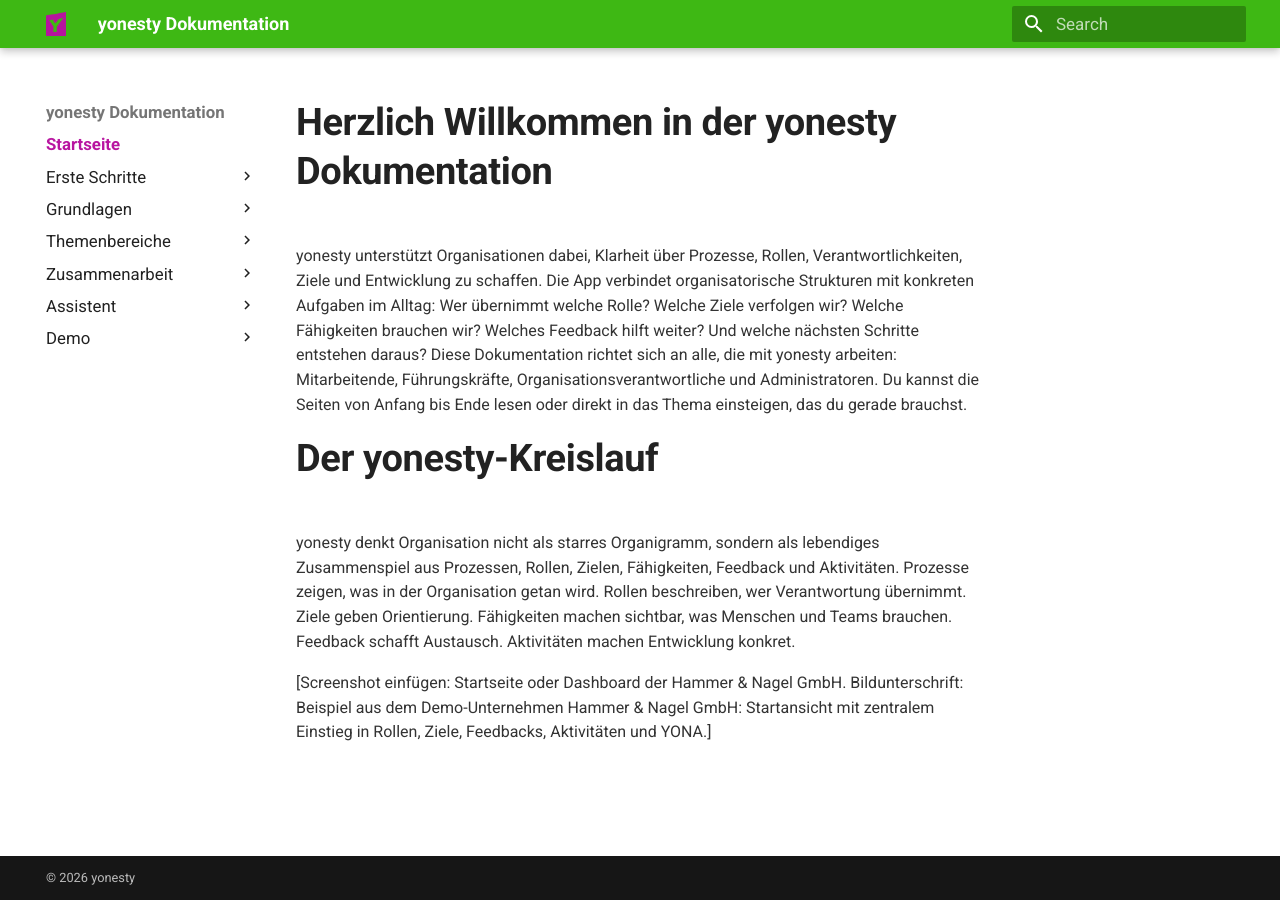
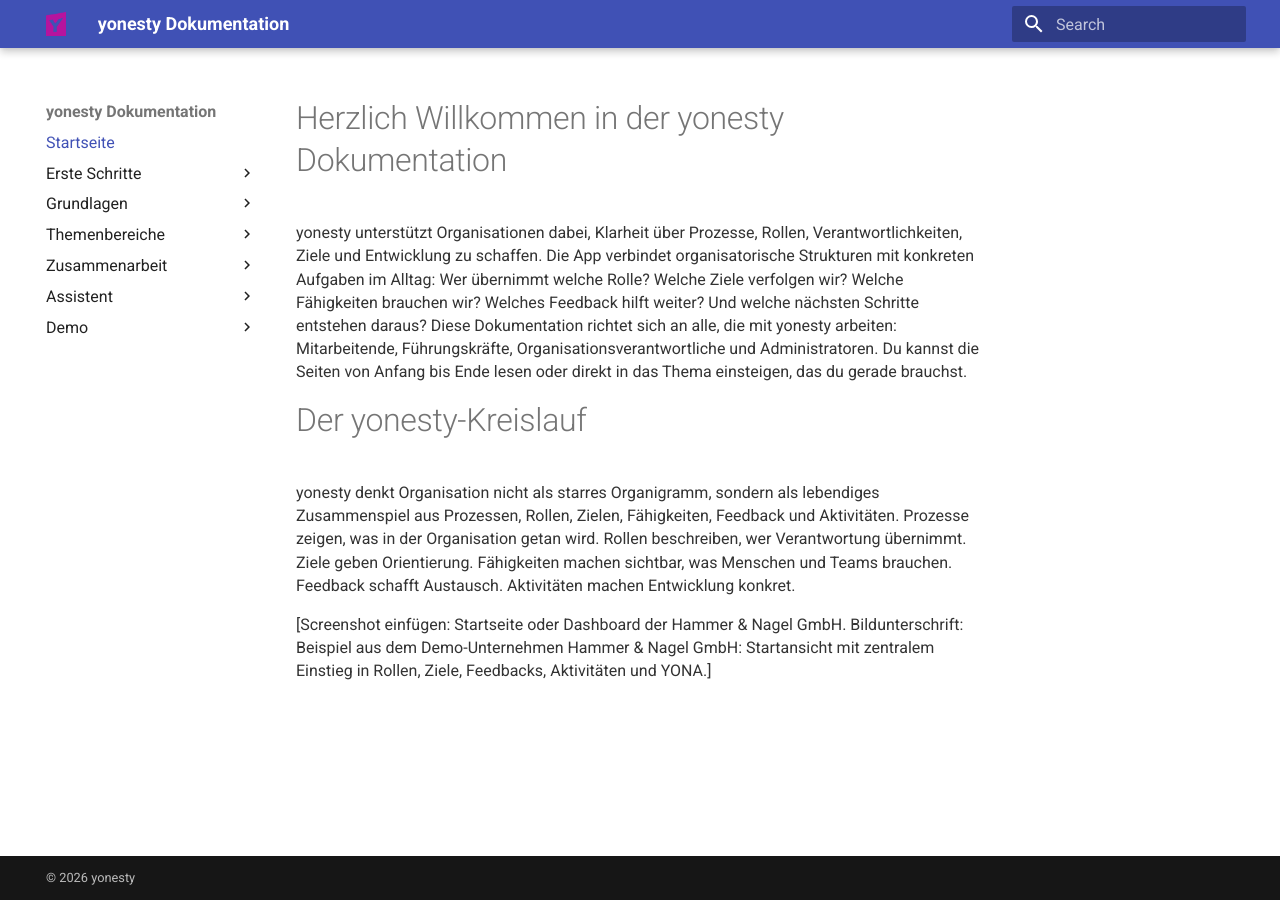
Before and after one commit to ricohaenelsoletti/yonesty, an MkDocs documentation site: the page built from docs/index.md, in a window 1280 px wide. Built offline with MkDocs 1.6.1 and Material for MkDocs 9.7.7, drawn with Linux system fonts in a browser that asks for light colours.

Commit message:
Refactor CSS styles for documentation elements
Updated various font sizes and styles for consistency across documentation elements.

```diff
--- a/docs/stylesheets/yonesty.css
+++ b/docs/stylesheets/yonesty.css
@@ -1,110 +1,38 @@
-/* ===========================================================
-   YONESTY DESIGN SYSTEM
-   docs/stylesheets/yonesty.css
-   =========================================================== */
-
-
 /* -----------------------------------------------------------
-   FARBEN
+   FLIESSTEXT
    ----------------------------------------------------------- */
 
-/* Akzentfarbe (Links, Buttons, aktive Navigation) */
-:root {
-    --md-accent-fg-color: #B814A0;
+/* Grundschriftgröße der gesamten Dokumentation
+   GitHub-Wiki-ähnlich kompakt */
+.md-typeset {
+  font-size: 0.80rem;
+  color: #333333;
 }
 
-/* Primärfarbe (Header, Navigation oben)
-   Optional später durch yonesty Grün ersetzen */
-:root {
-    --md-primary-fg-color: #3eb814;
+/* Zeilenabstand Fließtext
+   Etwas kompakter als Material Standard */
+.md-typeset p {
+  line-height: 1.45;
+}
+
+/* Listen */
+.md-typeset li {
+  line-height: 1.45;
 }
 
 
 /* -----------------------------------------------------------
-   TEXTE
+   NAVIGATION
    ----------------------------------------------------------- */
 
-/* Grundschriftgröße der Inhalte
-   Standard Material wirkt oft etwas groß */
-.md-typeset {
+/* Sidebar-Schrift */
+.md-nav {
   font-size: 0.80rem;
 }
 
-/* Textfarbe Fließtext */
-.md-typeset {
-    color: #333333;
-}
-
-/* Zeilenabstand Fließtext */
-.md-typeset p {
-    line-height: 1.55;
-}
-
-
-/* -----------------------------------------------------------
-   ÜBERSCHRIFTEN
-   ----------------------------------------------------------- */
-
-/* Hauptüberschrift H1 */
-.md-typeset h1 {
-    font-size: 1.9rem;
-    font-weight: 600;
-    color: #222222;
-}
-
-/* Abschnittsüberschrift H2 */
-.md-typeset h2 {
-    font-size: 1.45rem;
-    font-weight: 600;
-    color: #222222;
-}
-
-/* Unterüberschrift H3 */
-.md-typeset h3 {
-    font-size: 1.15rem;
-    font-weight: 600;
-    color: #333333;
-}
-
-
-/* -----------------------------------------------------------
-   LINKS
-   ----------------------------------------------------------- */
-
-/* Normale Links */
-.md-typeset a {
-    color: #B814A0;
-}
-
-/* Hover-Effekt */
-.md-typeset a:hover {
-    color: #8f0f7d;
-}
-
-
-/* -----------------------------------------------------------
-   NAVIGATION LINKS
-   ----------------------------------------------------------- */
-
-/* Linke Navigation kleiner */
-.md-nav {
-    font-size: 0.84rem;
-}
-
-/* Aktive Seite */
-.md-nav__link--active {
-    color: #B814A0 !important;
-    font-weight: 600;
-}
-
-
-/* -----------------------------------------------------------
-   SIDEBAR
-   ----------------------------------------------------------- */
-
-/* Sidebar kompakter */
+/* Linke Sidebar */
 .md-sidebar {
-    font-size: 0.84rem;
+  font-size: 0.80rem;
 }
 
 
@@ -112,18 +40,7 @@
    TABELLEN
    ----------------------------------------------------------- */
 
-/* Tabellen kompakter */
 .md-typeset table {
-    font-size: 0.84rem;
-}
-
-
-/* -----------------------------------------------------------
-   CODEBLÖCKE
-   ----------------------------------------------------------- */
-
-/* Schriftgröße in Codeblöcken */
-.md-typeset code {
   font-size: 0.80rem;
 }
 
@@ -132,17 +49,15 @@
    SUCHFELD
    ----------------------------------------------------------- */
 
-/* Suchfeld etwas kleiner */
 .md-search__input {
-    font-size: 0.85rem;
+  font-size: 0.80rem;
 }
 
 
 /* -----------------------------------------------------------
-   BILDER
+   CODEBLÖCKE
    ----------------------------------------------------------- */
 
-/* Bilder mit leicht abgerundeten Ecken */
-.md-typeset img {
-    border-radius: 6px;
+.md-typeset code {
+  font-size: 0.78rem;
 }
```
Lines whose indentation alone changed are shown as unchanged.
